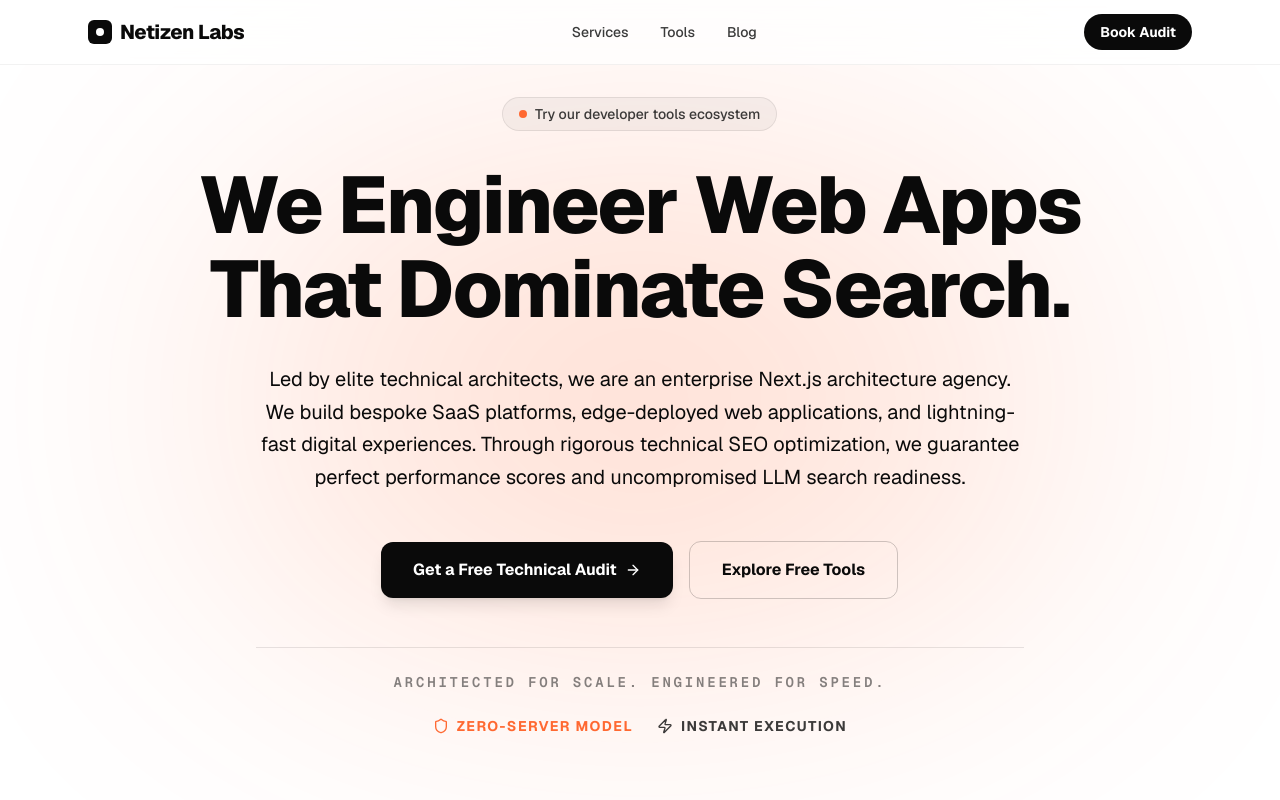
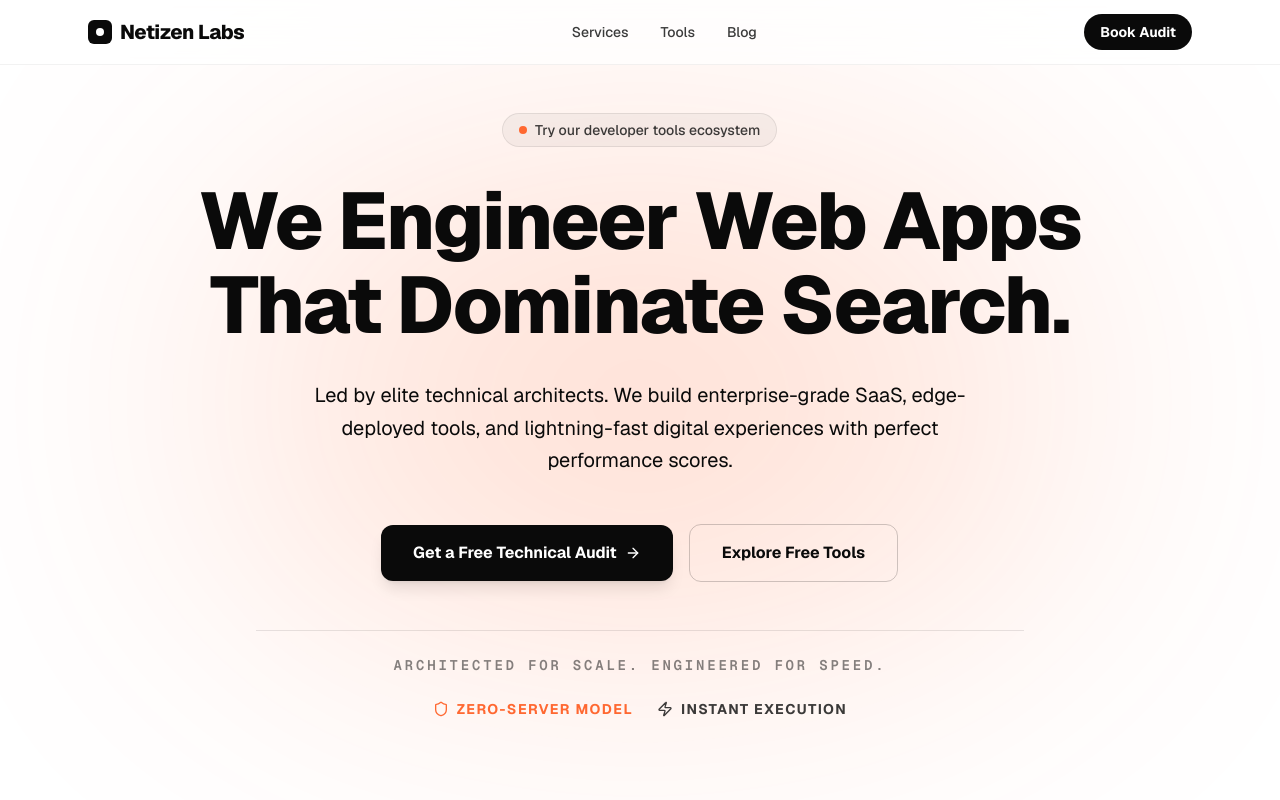
Before and after one commit to NetizenLabs/netizenlabs, a Next.js app: page / in a window 1280 px wide. Shown: the top 800 px of the page. Built offline with nearby package versions, Linux system fonts and the light colour scheme.

Commit message:
style: Shorten hero subheadline and move keyword text lower on page

```diff
--- a/src/app/page.tsx
+++ b/src/app/page.tsx
@@ -31,8 +31,8 @@ export default function Home() {
           </h1>
 
           {/* Subheadline */}
-          <p className="text-lg md:text-xl opacity-70 max-w-3xl mb-12 leading-relaxed hero-enter delay-100">
-            Led by elite technical architects, we are an enterprise Next.js architecture agency. We build bespoke SaaS platforms, edge-deployed web applications, and lightning-fast digital experiences. Through rigorous technical SEO optimization, we guarantee perfect performance scores and uncompromised LLM search readiness.
+          <p className="text-lg md:text-xl opacity-70 max-w-2xl mb-12 leading-relaxed hero-enter delay-100">
+            Led by elite technical architects. We build enterprise-grade SaaS, edge-deployed tools, and lightning-fast digital experiences with perfect performance scores.
           </p>
 
           {/* CTAs */}
@@ -75,6 +75,16 @@ export default function Home() {
       <Services />
       <Philosophy />
       <Portfolio />
+
+      {/* Moved long-tail keyword copy down here for SEO/LLM optimization without ruining hero aesthetic */}
+      <section className="py-16 bg-[var(--background)]">
+        <div className="max-w-4xl mx-auto px-6 text-center">
+          <p className="text-sm md:text-base opacity-50 leading-relaxed font-mono">
+            As an enterprise Next.js architecture agency, we build bespoke SaaS platforms, edge-deployed web applications, and lightning-fast digital experiences. Through rigorous technical SEO optimization, we guarantee perfect performance scores and uncompromised LLM search readiness.
+          </p>
+        </div>
+      </section>
+
       <CTA />
     </>
   );
```
